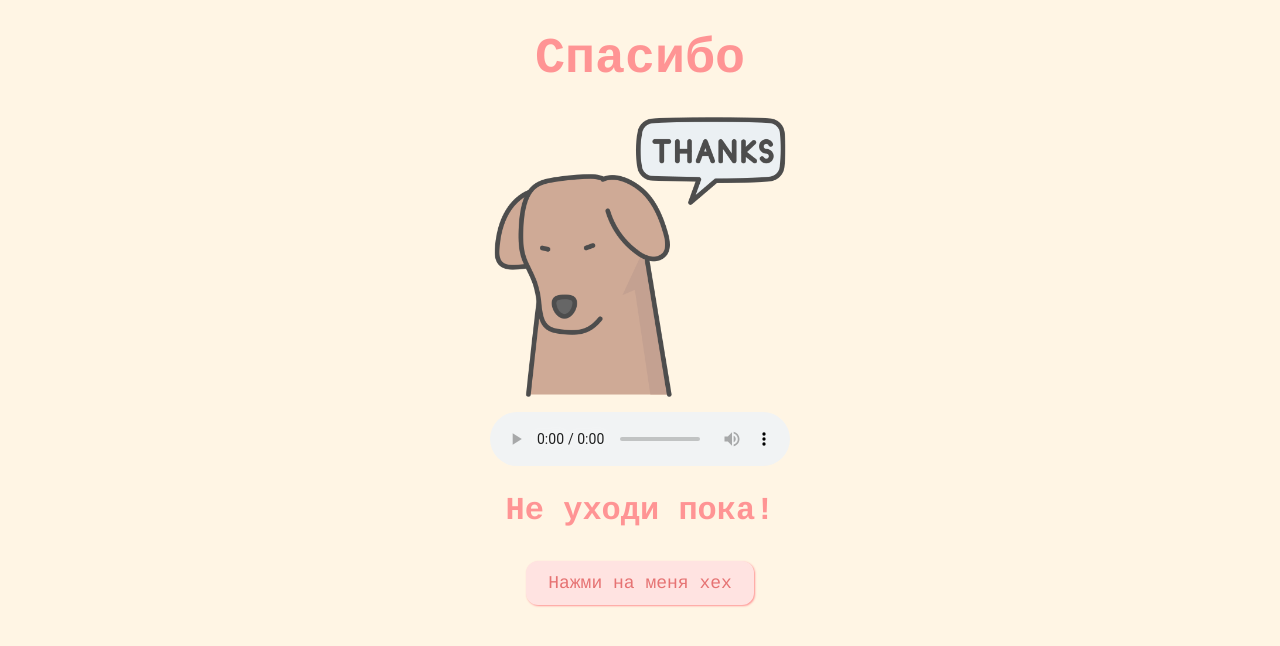
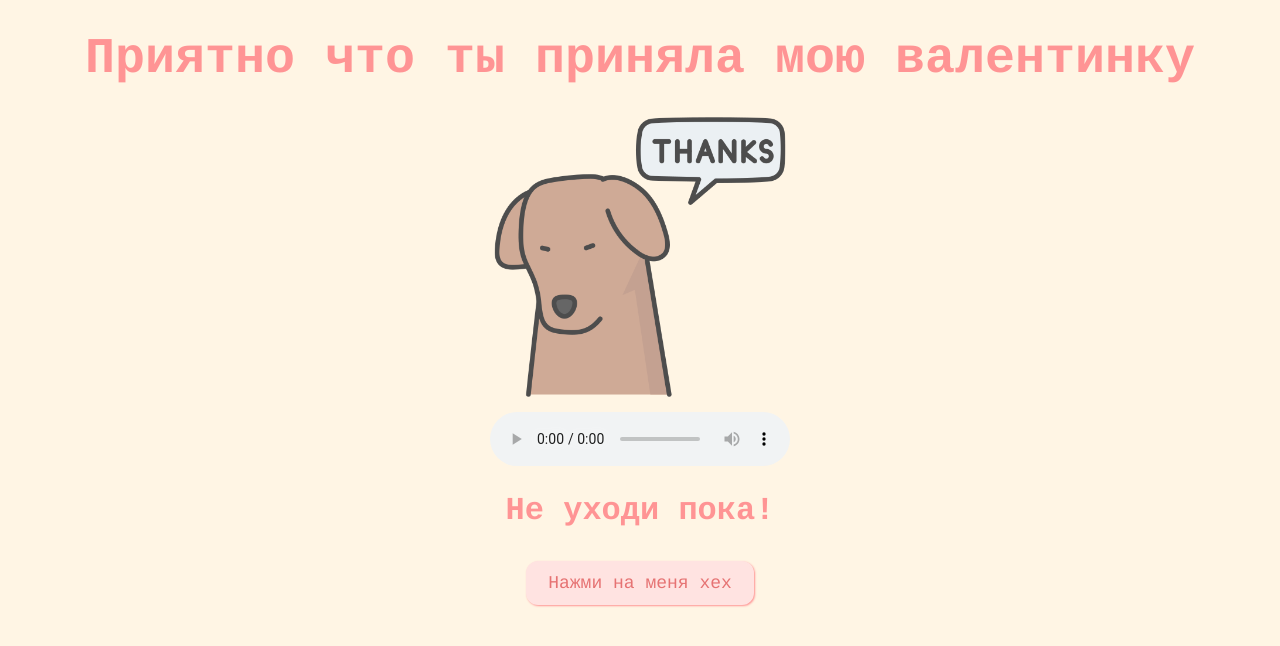
Before and after one commit to James97890/King.io, a plain HTML site: page thankyou.html in a window 1280 px wide. Drawn offline with Linux system fonts and the light colour scheme.

Commit message:
Update thankyou.html

```diff
--- a/thankyou.html
+++ b/thankyou.html
@@ -7,7 +7,7 @@
     <link rel="stylesheet" href="css/lastpage.css" />
   </head>
   <body>
-    <div id="thankyou"><b>Спасибо</b></div>
+    <div id="thankyou"><b>Приятно что ты приняла мою валентинку</b></div>
 
     <img height="300px" id="rizz" src="thanks.png" alt="rizzler god" class="responsive" />
     <br />
```
